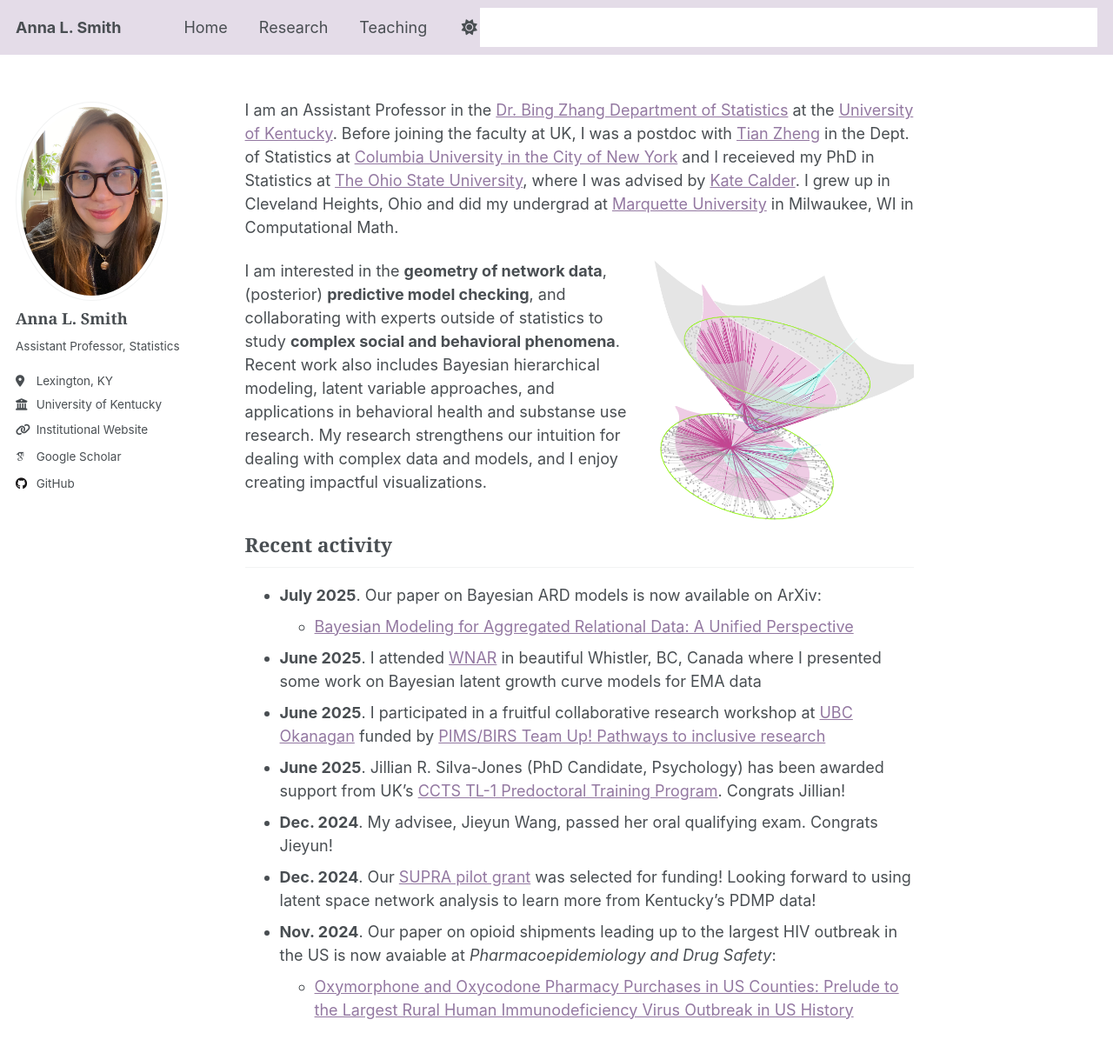
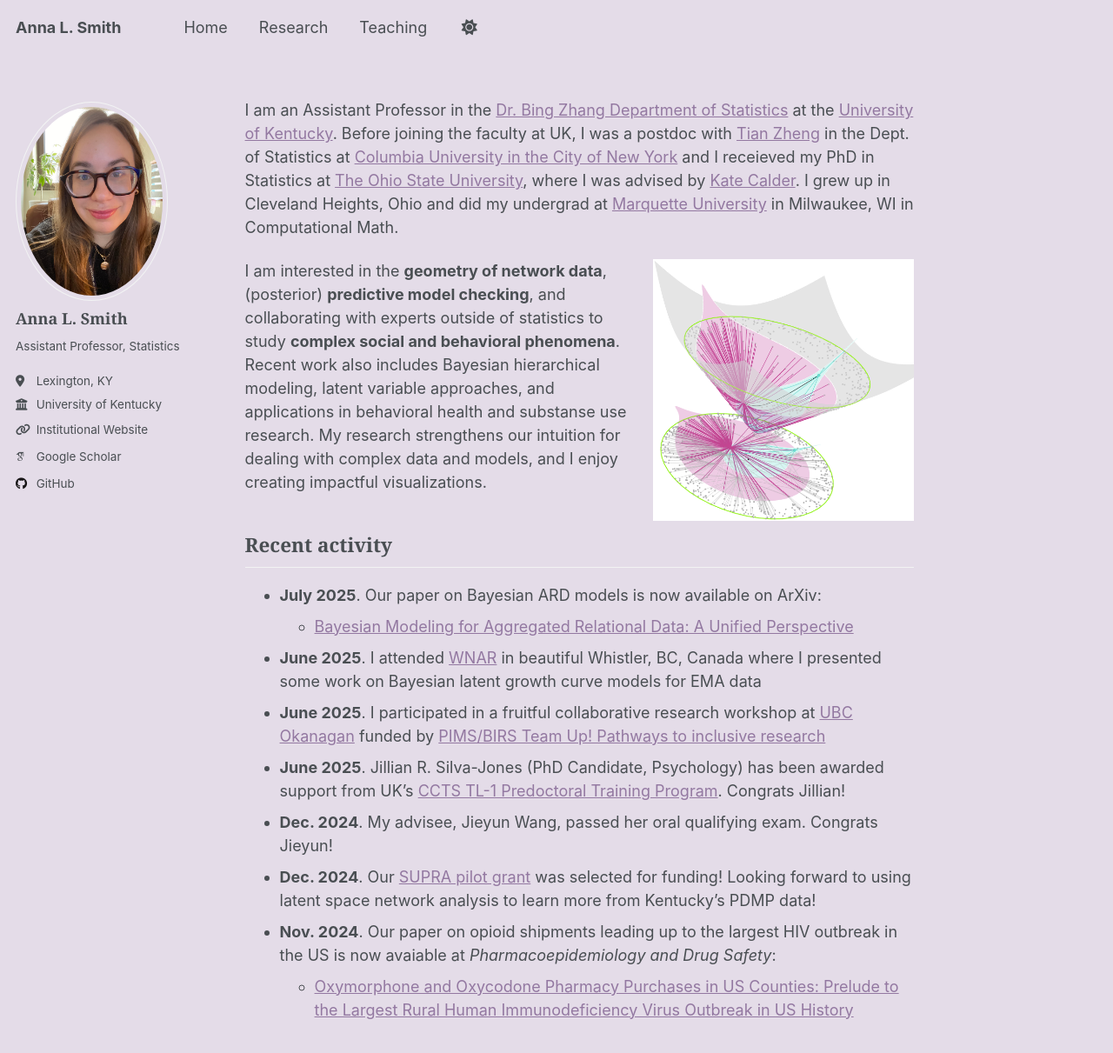
Before and after one commit to annalantzsmith/annalantzsmith.github.io, a Jekyll site: the page built from _pages/about.md, in a window 1280 px wide and 1400 px high. Shown: the top 1211 px of the window at 87% size. Built offline with Jekyll 4.4.1, drawn with Linux system fonts in a browser that asks for light colours; some web fonts are replaced; a script that is not in the unit is left out.

Commit message:
Update _default.scss
trying new global-bg-color

```diff
--- a/_sass/theme/_default.scss
+++ b/_sass/theme/_default.scss
@@ -29,7 +29,7 @@
 /* Default light theme for the site */
 :root {
     --global-base-color                 : #{$gray};
-    --global-bg-color                   : #fff;
+    --global-bg-color                   : #e4dce8; /* #fff; */
     --global-footer-bg-color            : #e4dce8; /* #f2f3f3; */
     --global-border-color               : #{$lighter-gray};
     --global-dark-border-color          : #bdc1c4;
```
